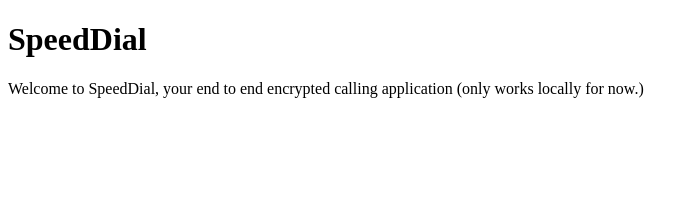
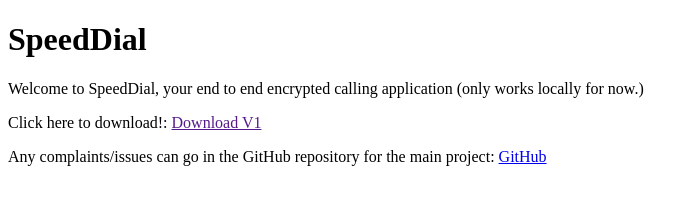
Before and after one commit to SamhithPola2025/SpeedDialWeb, a plain HTML site: page index.html in a window 1280 px wide. Shown: the whole page, without its empty margins (0-699 px from the left). Drawn offline with Linux system fonts and the light colour scheme.

Commit message:
Update index.html

```diff
--- a/index.html
+++ b/index.html
@@ -9,6 +9,8 @@
 <body>
   <h1>SpeedDial</h1>
   <p>Welcome to SpeedDial, your end to end encrypted calling application (only works locally for now.)</p>
+  <p>Click here to download!: <a href="" download>Download V1</a></p>
+  <p>Any complaints/issues can go in the GitHub repository for the main project: <a href="https://github.com/SamhithPola2025/SpeedDial">GitHub</a></p>
   <script src="scripts.js"></script>
 </body>
 </html>
```
